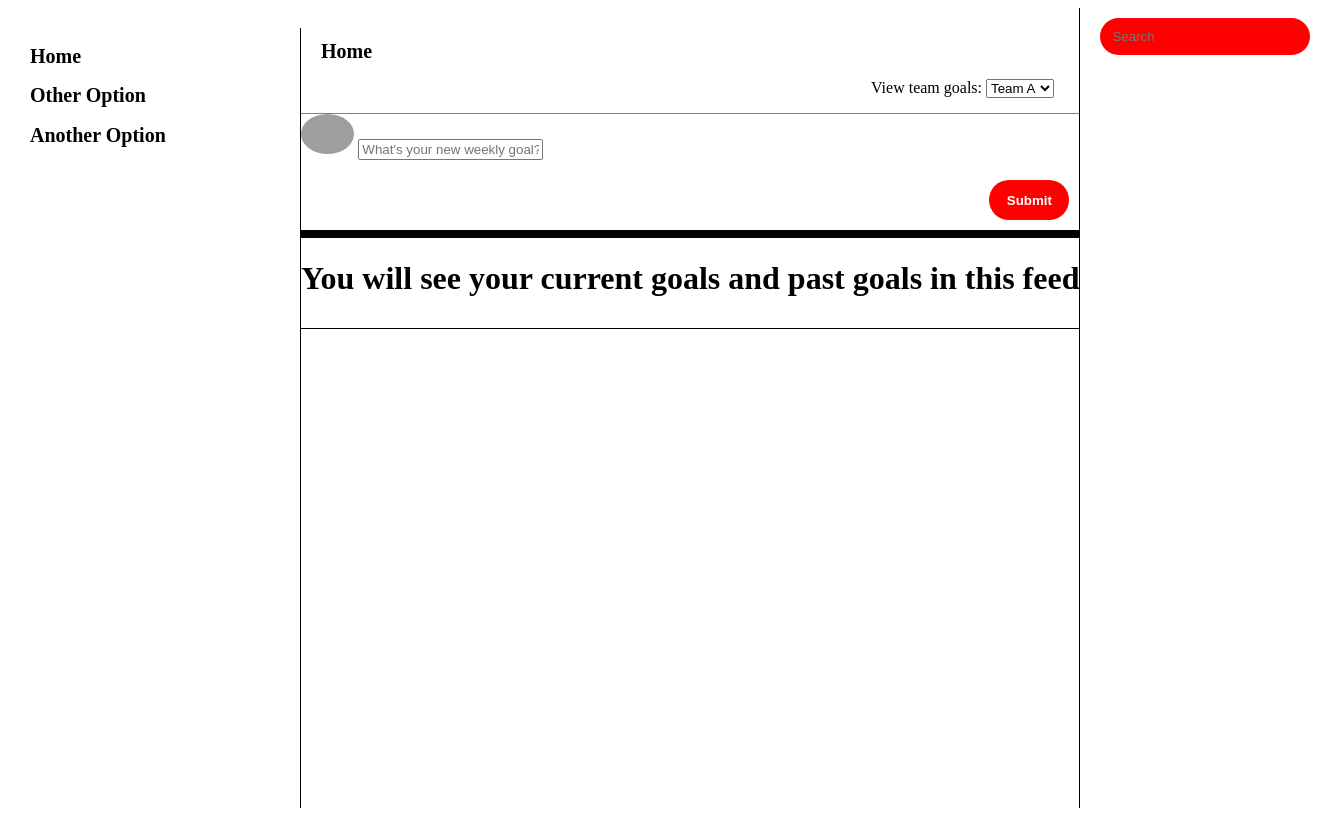
After one commit to CelticLite/AutoSnippet, a PHP site: page /manager.html in a window 1320 px wide. The commit adds this page. Run offline with PHP 8.4, Linux system fonts and the light colour scheme; grey boxes are pictures that could not be loaded.

Commit message:
new css and manager

```diff
--- /dev/null
+++ b/project/apache/html/manager.html
@@ -0,0 +1,70 @@
+<!DOCTYPE html>
+<html lang="en">
+  <head>
+    <meta charset="UTF-8" />
+    <meta http-equiv="X-UA-Compatible" content="IE=edge" />
+    <meta name="viewport" content="width=device-width, initial-scale=1.0" />
+    <title>Auto Snippet</title>
+    <link rel="stylesheet" href="style.css" />
+  </head>
+  <body>
+  <!-- Left side bar -->
+    <div class="lsidebar">
+		<div class="sidebarOption">
+			<h2>Home</h2>
+		</div>
+		<div class="sidebarOption">
+			<h2>Other Option</h2>
+		</div>
+		<div class="sidebarOption">
+			<h2>Another Option</h2>
+		</div>
+	</div>
+	<!-- Begin Goals Feed -->
+	<div class="goals">
+      <div class="goals__header">
+        <h2>Home</h2>
+		<div class ="team_filter">
+			<label for="teams">View team goals: </label>
+				<select name="teams" id="teams">
+					<option value="teamA">Team A</option>
+					<option value="teamB">Team B</option>
+					<option value="teamC">Team C</option>
+				</select>
+		</div>
+      </div>
+      <!-- Goal starts -->
+      <div class="newGoal">
+        <form>
+          <div class="goals__input">
+            <img
+              src="https://i.pinimg.com/originals/a6/58/32/a65832155622ac173337874f02b218fb.png"
+              alt=""
+            />
+            <input type="text" placeholder="What's your new weekly goal?" />
+          </div>
+          <button class = "newGoal__button">Submit</button>
+        </form>
+      </div>
+      <!-- Goal ends -->
+
+	  <!-- Goals feed -->
+	  <div class = "feed">
+
+			<!--How to handle the live feed - php? JavaScript? - goes here -->
+		<h1> You will see your current goals and past goals in this feed</h1>
+
+
+	  </div>
+	</div>
+	<!-- Right Side Bar -->
+	<div class = "rsidebar">
+		<div class="rsidebar__input">
+        <input type="text" placeholder="Search" />
+      </div>
+
+	</div>
+
+
+	</body>
+</html>
--- a/project/apache/html/style.css
+++ b/project/apache/html/style.css
@@ -41,6 +41,11 @@ body {
   z-index: 100;
   border-bottom: 1px solid grey;
   padding: 15px 20px;
+}
+
+.team_filter {
+position: relative;
+left: 550px;
 }
 
 .goals__header h2 {
```
